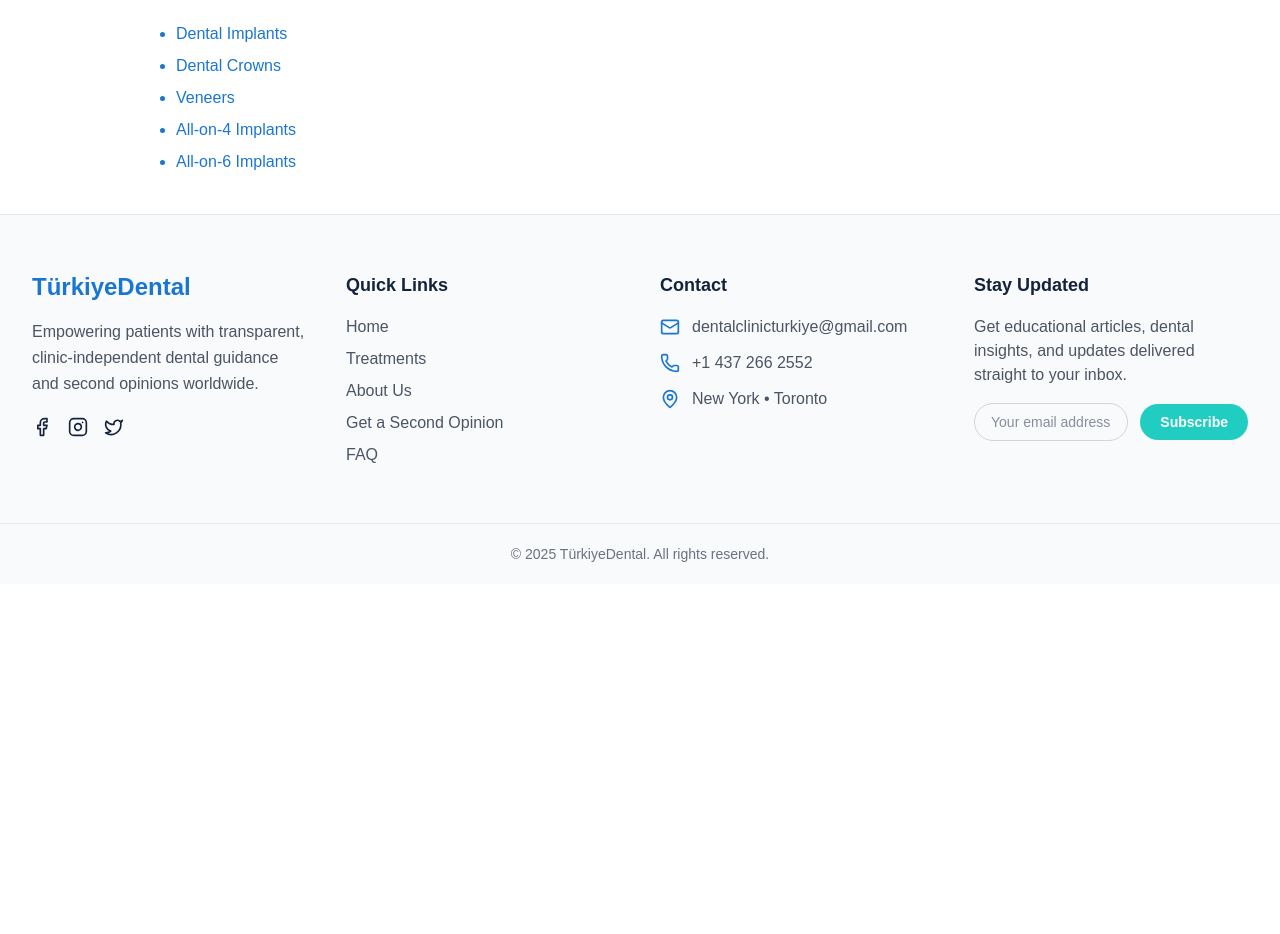
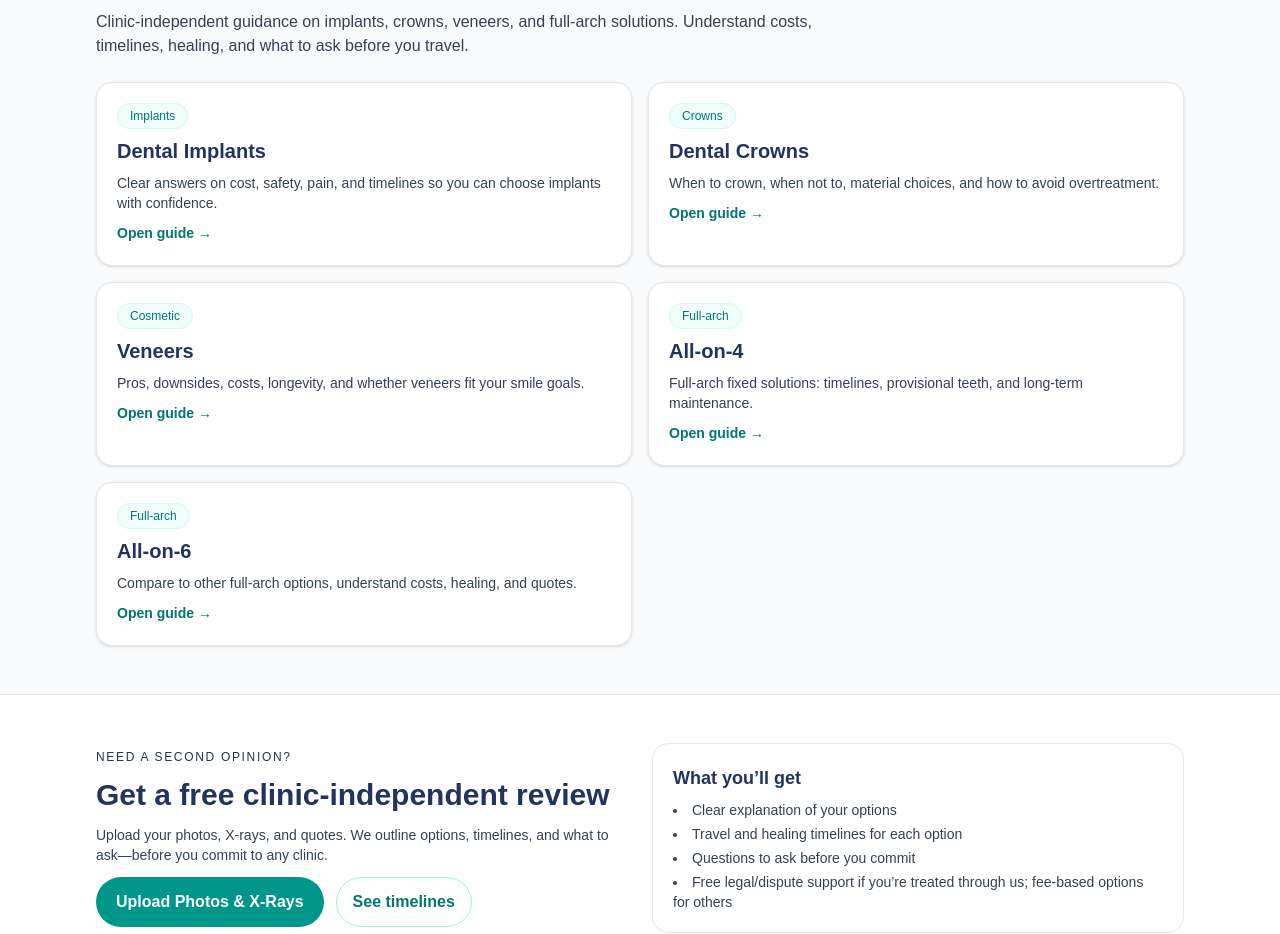
Before and after one commit to mabgcm/turkiyedental2, a Next.js app: page /treatments in a window 1280 px wide. Shown: the part 198-1132 px from the top of the page. Before the commit the page ends 800 px from the top, so only its background shows below. Built offline with nearby package versions, Linux system fonts and the light colour scheme.

Commit message:
treatments page

```diff
--- a/app/treatments/page.tsx
+++ b/app/treatments/page.tsx
@@ -1,4 +1,3 @@
-// app/treatments/page.tsx
 import Link from "next/link";
 import type { Metadata } from "next";
 
@@ -7,31 +6,103 @@
     description: "Explore TürkiyeDental’s treatment guides, including dental implants, crowns, veneers, All-on-4, and All-on-6 options.",
 };
 
+const treatmentCards = [
+    {
+        title: "Dental Implants",
+        href: "/treatments/dental-implants",
+        desc: "Clear answers on cost, safety, pain, and timelines so you can choose implants with confidence.",
+        tag: "Implants",
+    },
+    {
+        title: "Dental Crowns",
+        href: "/treatments/dental-crowns",
+        desc: "When to crown, when not to, material choices, and how to avoid overtreatment.",
+        tag: "Crowns",
+    },
+    {
+        title: "Veneers",
+        href: "/treatments/veneers",
+        desc: "Pros, downsides, costs, longevity, and whether veneers fit your smile goals.",
+        tag: "Cosmetic",
+    },
+    {
+        title: "All-on-4",
+        href: "/treatments/allon4",
+        desc: "Full-arch fixed solutions: timelines, provisional teeth, and long-term maintenance.",
+        tag: "Full-arch",
+    },
+    {
+        title: "All-on-6",
+        href: "/treatments/allon6",
+        desc: "Compare to other full-arch options, understand costs, healing, and quotes.",
+        tag: "Full-arch",
+    },
+];
+
 export default function TreatmentsIndex() {
     return (
-        <main className="max-w-5xl mx-auto px-4 md:px-6 py-10">
-            <h1 className="text-3xl md:text-4xl font-bold text-[#14233d]">Treatments</h1>
-            <p className="mt-3 text-base text-gray-700">
-                Explore our detailed guides and second-opinion resources for the most common treatments we review.
-            </p>
-            <ul className="mt-6 list-disc pl-6 space-y-2 text-[#1b76d1]">
-                <li>
-                    <Link href="/treatments/dental-implants">Dental Implants</Link>
-                </li>
-                <li>
-                    <Link href="/treatments/dental-crowns">Dental Crowns</Link>
-                </li>
-                <li>
-                    <Link href="/treatments/veneers">Veneers</Link>
-                </li>
-                <li>
-                    <Link href="/treatments/allon4">All-on-4 Implants</Link>
-                </li>
-                <li>
-                    <Link href="/treatments/allon6">All-on-6 Implants</Link>
-                </li>
-                {/* diğer tedaviler */}
-            </ul>
+        <main className="bg-gray-50 text-brand-secondary">
+            <section className="max-w-6xl mx-auto px-4 sm:px-6 lg:px-8 py-12 space-y-6">
+                <div className="space-y-3 text-center md:text-left">
+                    <p className="text-xs uppercase tracking-[0.14em] text-brand-muted">Treatments</p>
+                    <h1 className="text-3xl sm:text-4xl font-bold">Find the right treatment guide</h1>
+                    <p className="text-gray-700 max-w-3xl">
+                        Clinic-independent guidance on implants, crowns, veneers, and full-arch solutions. Understand costs, timelines, healing, and what to ask before you travel.
+                    </p>
+                </div>
+
+                <div className="grid md:grid-cols-2 gap-4">
+                    {treatmentCards.map((card) => (
+                        <Link
+                            key={card.href}
+                            href={card.href}
+                            className="bg-white rounded-2xl border border-gray-200 shadow-sm p-5 space-y-2 hover:border-teal-200 hover:shadow-md transition"
+                        >
+                            <div className="flex items-center gap-2 text-xs text-teal-700">
+                                <span className="inline-flex items-center px-3 py-1 rounded-full bg-teal-50 text-teal-700 border border-teal-100">{card.tag}</span>
+                            </div>
+                            <h2 className="text-xl font-semibold text-brand-secondary">{card.title}</h2>
+                            <p className="text-sm text-gray-700">{card.desc}</p>
+                            <span className="text-sm font-semibold text-teal-700">Open guide →</span>
+                        </Link>
+                    ))}
+                </div>
+            </section>
+
+            <section className="bg-white border-t border-gray-200 py-12">
+                <div className="max-w-6xl mx-auto px-4 sm:px-6 lg:px-8 grid lg:grid-cols-2 gap-6 items-center">
+                    <div className="space-y-3">
+                        <p className="text-xs uppercase tracking-[0.14em] text-brand-muted">Need a second opinion?</p>
+                        <h2 className="text-2xl sm:text-3xl font-bold">Get a free clinic-independent review</h2>
+                        <p className="text-gray-700 text-sm">
+                            Upload your photos, X-rays, and quotes. We outline options, timelines, and what to ask—before you commit to any clinic.
+                        </p>
+                        <div className="flex flex-wrap gap-3">
+                            <Link
+                                href="/upload"
+                                className="inline-flex items-center justify-center px-5 py-3 rounded-full bg-teal-600 text-white font-semibold hover:bg-teal-700 transition"
+                            >
+                                Upload Photos &amp; X-Rays
+                            </Link>
+                            <Link
+                                href="/guides/timeline"
+                                className="inline-flex items-center justify-center px-4 py-3 rounded-full border border-teal-200 text-teal-700 font-semibold hover:bg-teal-50 transition"
+                            >
+                                See timelines
+                            </Link>
+                        </div>
+                    </div>
+                    <div className="bg-brand-surface rounded-2xl border border-gray-200 p-5 space-y-2">
+                        <h3 className="text-lg font-semibold text-brand-secondary">What you’ll get</h3>
+                        <ul className="list-disc list-inside text-sm text-gray-700 space-y-1">
+                            <li>Clear explanation of your options</li>
+                            <li>Travel and healing timelines for each option</li>
+                            <li>Questions to ask before you commit</li>
+                            <li>Free legal/dispute support if you’re treated through us; fee-based options for others</li>
+                        </ul>
+                    </div>
+                </div>
+            </section>
         </main>
     );
 }
--- a/components/Footer.tsx
+++ b/components/Footer.tsx
@@ -36,7 +36,7 @@
                         <li><Link href="/treatments" className="hover:text-[#1b76d1]">Treatments</Link></li>
                         <li><Link href="/about" className="hover:text-[#1b76d1]">About Us</Link></li>
                         <li><Link href="/start" className="hover:text-[#1b76d1]">Get a Second Opinion</Link></li>
-                        <li><Link href="/faq" className="hover:text-[#1b76d1]">FAQ</Link></li>
+                        <li><Link href="/guides/legal" className="hover:text-[#1b76d1]">Legal Guide</Link></li>
                     </ul>
                 </div>
 
```
